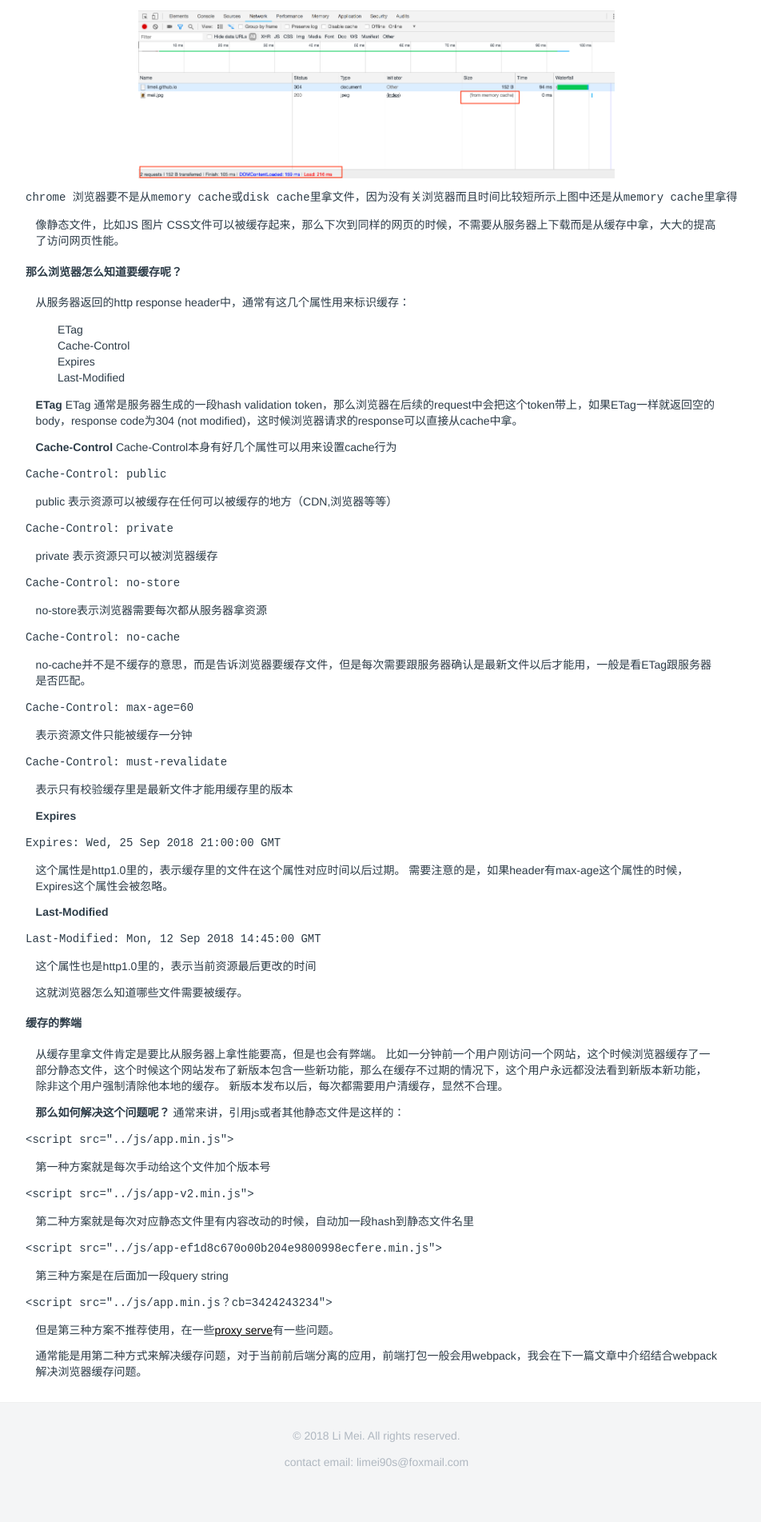
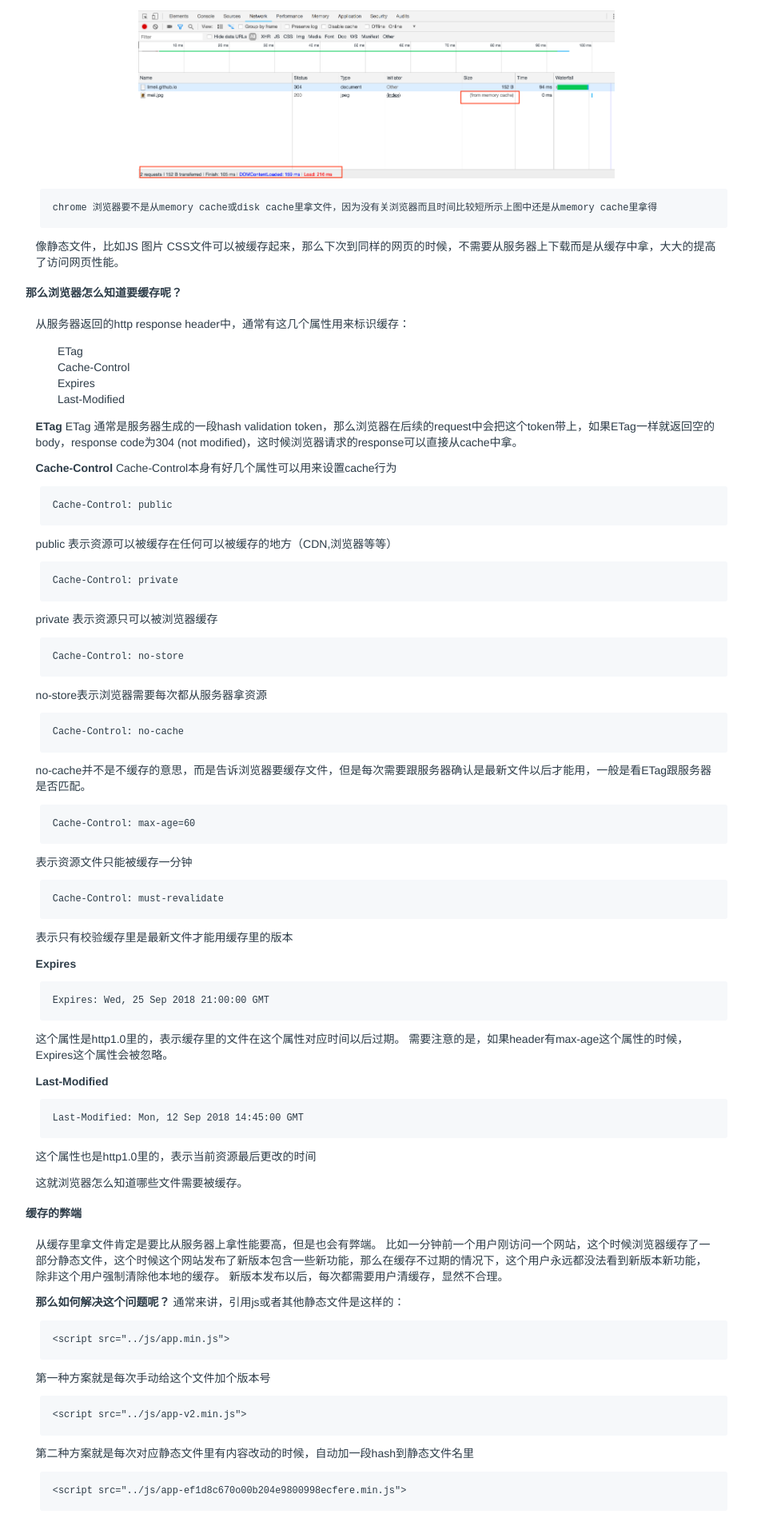
Before and after one commit to LiMeii/LiMeii.github.io, a Jekyll site: the page built from _posts/2018-09-20-cache-busting.md, in a window 1280 px wide. Shown: the part 675-2578 px from the top of the page at 80% size, without its empty margins (177-1129 px from the left). Built offline with Jekyll 4.4.1, drawn with Linux system fonts in a browser that asks for light colours; before the commit the page ends 2541 px from its top, so only the background shows below that.

Commit message:
add code block css

```diff
--- a/assets/base.css
+++ b/assets/base.css
@@ -4,7 +4,26 @@ html {
     line-height: 1
 }
 
-
+pre {
+    margin-left: 1.5em;
+    padding: 16px;
+    overflow: auto;
+    font-size: 85%;
+    line-height: 1.45;
+    background-color: #f6f8fa;
+    border-radius: 3px;
+}
+code {
+    border-radius: 3px;
+    display: inline;
+    max-width: auto;
+    padding: 0;
+    margin: 0;
+    overflow: visible;
+    line-height: inherit;
+    word-wrap: normal;
+    background-color: transparent;
+}
 
 ol,
 ul {
```
